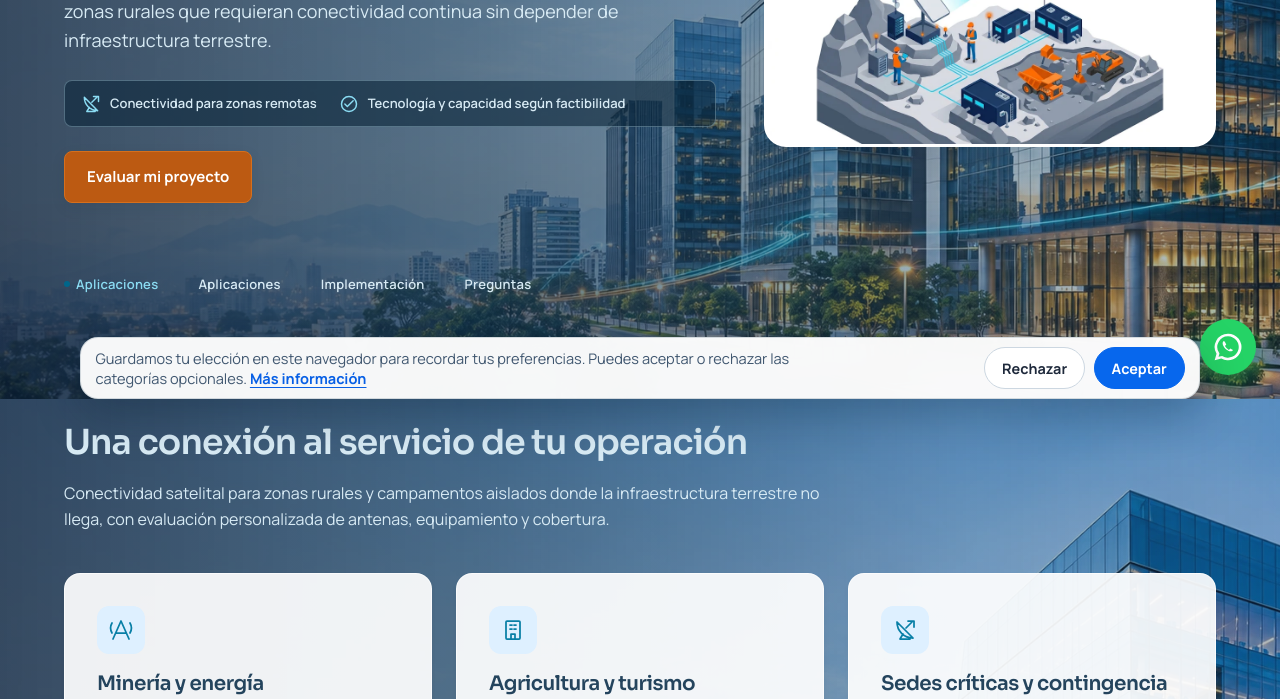
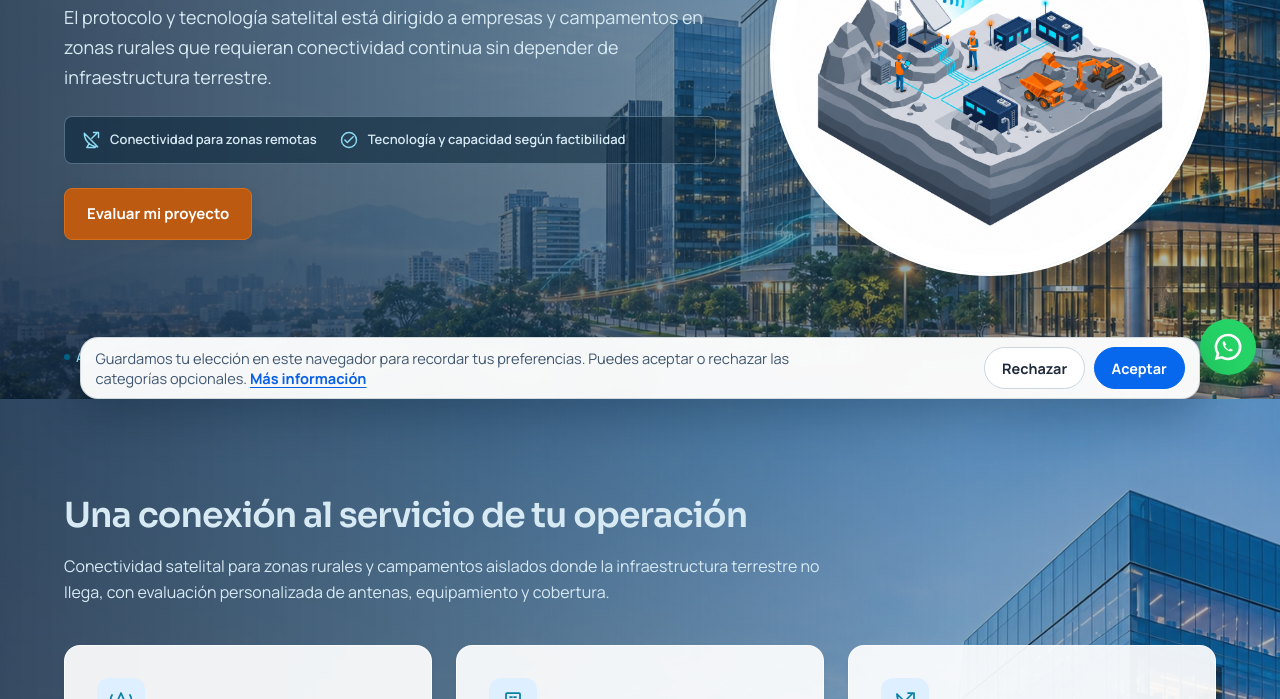
Before and after one commit to PercyAM/ISONET-LANDING-PRUEBA, a plain HTML site: page ISONet_Propuesta_Profesional/internet-satelital.html in a window 1280 px wide. Shown: the part 401-1100 px from the top of the page. Drawn offline with Linux system fonts and the light colour scheme.

Commit message:
Complete circular solution illustrations

```diff
--- a/ISONet_Propuesta_Profesional/internet-satelital.html
+++ b/ISONet_Propuesta_Profesional/internet-satelital.html
@@ -34,8 +34,8 @@
 </div>
 
 <div class="lg:col-span-5 relative">
-<div class="official-service-portrait official-landscape-portrait relative w-full aspect-[4/3] rounded-3xl overflow-hidden shadow-2xl bg-surface-container">
-<img class="w-full h-full object-cover rounded-3xl official-circular-image" src="assets/soluciones/internet-satelital.webp" alt="Conectividad satelital para una operación minera remota, con enlace al satélite y redes del campamento." width="1024" height="572" fetchpriority="high" decoding="async">
+<div class="official-service-portrait relative w-full aspect-[4/3] rounded-3xl overflow-hidden shadow-2xl bg-surface-container">
+<img class="w-full h-full object-cover rounded-3xl official-circular-image" src="assets/soluciones/internet-satelital-circular.png" alt="Conectividad satelital para una operación minera remota, con enlace al satélite y redes del campamento." width="1254" height="1254" fetchpriority="high" decoding="async">
 </div>
 </div>
 </div>
```
Also changed, not shown: ISONet_Propuesta_Profesional/enlaces-digitales.html (+2 -2 lines), ISONet_Propuesta_Profesional/assets/soluciones/enlaces-digitales-circular.png (added), ISONet_Propuesta_Profesional/assets/soluciones/internet-satelital-circular.png (added).
